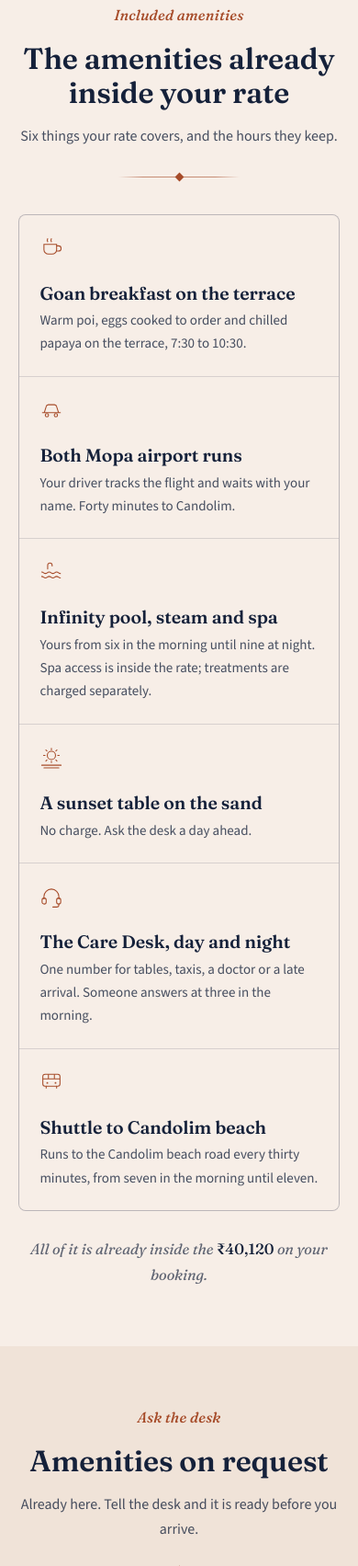
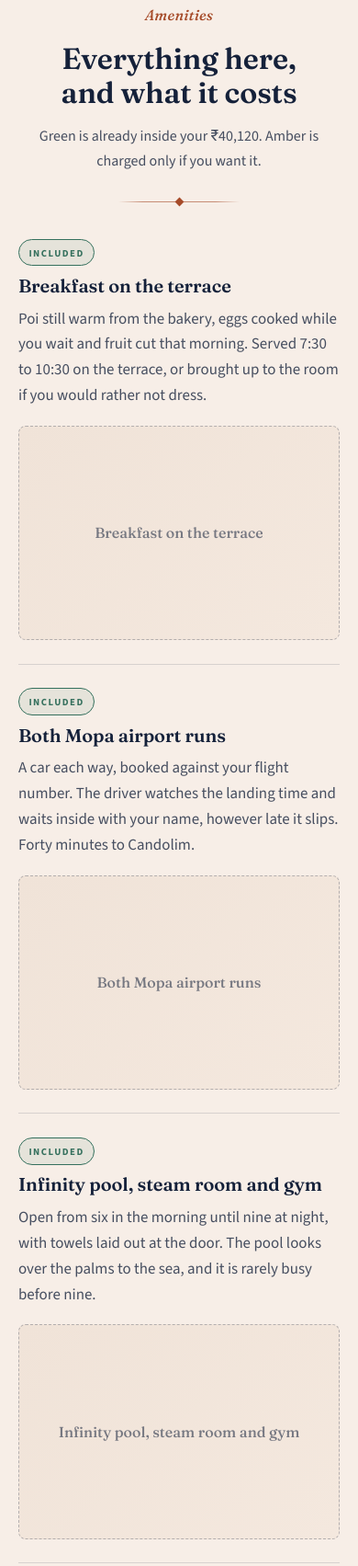
Before and after one commit to yadhunandhitha08-ui/zo-goa-reservation, a plain HTML site: page index.html in a window 390 px wide. Shown: the part 4476-6179 px from the top of the page at 92% size. Drawn offline with nearby package versions, Linux system fonts and the light colour scheme.

Commit message:
Merge the amenities into one labelled list
Included and priced amenities sat in two separate sections, so what a
thing cost depended on which section you happened to be reading. They
are now one list of thirteen, each row carrying its own label — green
for what the rate covers, amber for what is charged — with a real
description instead of a one-line gloss, and a photograph beside it.

The photographs are not shot yet, so each slot names itself from
data-label rather than requesting a file that is not there. Nothing
404s; adding an <img> and dropping is-missing is all it will take.

"Spa, dinner or a night" becomes "Add before you arrive", which says
when rather than listing contents in the title.

Co-Authored-By: Claude Opus 5 <noreply@anthropic.com>

```diff
--- a/index.html
+++ b/index.html
@@ -10,7 +10,7 @@
   <link rel="preconnect" href="https://fonts.googleapis.com">
   <link rel="preconnect" href="https://fonts.gstatic.com" crossorigin>
   <link href="https://fonts.googleapis.com/css2?family=Fraunces:ital,opsz,wght@0,9..144,500..700;1,9..144,400..600&family=Source+Sans+3:ital,wght@0,400;0,500;0,600;0,700;1,400&display=swap" rel="stylesheet">
-  <link rel="stylesheet" href="style.css?v=2">
+  <link rel="stylesheet" href="style.css?v=3">
 </head>
 <body id="top">
 
@@ -36,7 +36,6 @@
           <li><a href="#stay">Your stay</a></li>
           <li><a href="#room">Your room</a></li>
           <li><a href="#included">Amenities</a></li>
-          <li><a href="#request">On request</a></li>
           <li><a href="#around">Around you</a></li>
         </ul>
         <a class="btn btn--solid btn--sm" href="#manage">View reservation</a>
@@ -246,130 +245,123 @@
     </section>
 
     <!-- ============================================================
-         4. INCLUDED — what the total already covers
+         4. AMENITIES — one list, each marked included or priced
+         Every amenity carries its own label, so nothing has to be
+         inferred from which section it happens to sit in.
          ============================================================ -->
-    <section class="section" id="included" aria-labelledby="includedTitle">
+    <section class="section" id="included" aria-labelledby="amenTitle">
       <div class="shell">
         <header class="section__head section__head--center">
-          <p class="eyebrow eyebrow--clay">Included amenities</p>
-          <h2 class="section__title" id="includedTitle">The amenities already inside your rate</h2>
-          <p class="section__sub">Six things your rate covers, and the hours they keep.</p>
+          <p class="eyebrow eyebrow--clay">Amenities</p>
+          <h2 class="section__title" id="amenTitle">Everything here, and what it costs</h2>
+          <p class="section__sub">Green is already inside your &#8377;40,120. Amber is charged only if you want it.</p>
           <span class="rule" aria-hidden="true"></span>
         </header>
 
-        <ul class="amenities">
-          <li class="amenity">
-            <svg class="amenity__icon" viewBox="0 0 32 32" fill="none" aria-hidden="true" focusable="false">
-              <path d="M6 12h17v7a6 6 0 0 1-6 6h-5a6 6 0 0 1-6-6v-7Z" stroke="currentColor" stroke-width="1.3"/>
-              <path d="M23 14h2.5a3.5 3.5 0 0 1 0 7H23" stroke="currentColor" stroke-width="1.3"/>
-              <path d="M11 4.5c-1 1.5-1 2.5 0 4M16 4.5c-1 1.5-1 2.5 0 4" stroke="currentColor" stroke-width="1.3" stroke-linecap="round"/>
-            </svg>
-            <h3>Goan breakfast on the terrace</h3>
-            <p>Warm poi, eggs cooked to order and chilled papaya on the terrace, 7:30 to 10:30.</p>
+        <ul class="amen">
+          <li class="amen__row">
+            <div class="amen__body">
+              <p class="tag tag--inc">Included</p>
+              <h3 class="amen__title">Breakfast on the terrace</h3>
+              <p class="amen__text">Poi still warm from the bakery, eggs cooked while you wait and fruit cut that morning. Served 7:30 to 10:30 on the terrace, or brought up to the room if you would rather not dress.</p>
+            </div>
+            <figure class="amen__media is-missing" data-label="Breakfast on the terrace" data-src="images/am-breakfast.jpg" role="img" aria-label="Photograph of breakfast on the terrace to follow"></figure>
           </li>
-          <li class="amenity">
-            <svg class="amenity__icon" viewBox="0 0 32 32" fill="none" aria-hidden="true" focusable="false">
-              <path d="M4 20.5h24M6.5 20.5 9 12.5A3 3 0 0 1 11.9 10h8.2a3 3 0 0 1 2.9 2.5l2.5 8" stroke="currentColor" stroke-width="1.3" stroke-linecap="round" stroke-linejoin="round"/>
-              <circle cx="10" cy="24" r="2.2" stroke="currentColor" stroke-width="1.3"/>
-              <circle cx="22" cy="24" r="2.2" stroke="currentColor" stroke-width="1.3"/>
-            </svg>
-            <h3>Both Mopa airport runs</h3>
-            <p>Your driver tracks the flight and waits with your name. Forty minutes to Candolim.</p>
+          <li class="amen__row">
+            <div class="amen__body">
+              <p class="tag tag--inc">Included</p>
+              <h3 class="amen__title">Both Mopa airport runs</h3>
+              <p class="amen__text">A car each way, booked against your flight number. The driver watches the landing time and waits inside with your name, however late it slips. Forty minutes to Candolim.</p>
+            </div>
+            <figure class="amen__media is-missing" data-label="Both Mopa airport runs" data-src="images/am-transfer.jpg" role="img" aria-label="Photograph of both mopa airport runs to follow"></figure>
           </li>
-          <li class="amenity">
-            <svg class="amenity__icon" viewBox="0 0 32 32" fill="none" aria-hidden="true" focusable="false">
-              <path d="M3 22c2.5 0 2.5 2 5 2s2.5-2 5-2 2.5 2 5 2 2.5-2 5-2 2.5 2 5 2" stroke="currentColor" stroke-width="1.3" stroke-linecap="round"/>
-              <path d="M3 16c2.5 0 2.5 2 5 2s2.5-2 5-2 2.5 2 5 2 2.5-2 5-2 2.5 2 5 2" stroke="currentColor" stroke-width="1.3" stroke-linecap="round"/>
-              <path d="M11 12V7a3 3 0 0 1 6 0v1" stroke="currentColor" stroke-width="1.3" stroke-linecap="round"/>
-            </svg>
-            <h3>Infinity pool, steam and spa</h3>
-            <p>Yours from six in the morning until nine at night. Spa access is inside the rate; treatments are charged separately.</p>
+          <li class="amen__row">
+            <div class="amen__body">
+              <p class="tag tag--inc">Included</p>
+              <h3 class="amen__title">Infinity pool, steam room and gym</h3>
+              <p class="amen__text">Open from six in the morning until nine at night, with towels laid out at the door. The pool looks over the palms to the sea, and it is rarely busy before nine.</p>
+            </div>
+            <figure class="amen__media is-missing" data-label="Infinity pool, steam room and gym" data-src="images/am-pool.jpg" role="img" aria-label="Photograph of infinity pool, steam room and gym to follow"></figure>
           </li>
-          <li class="amenity">
-            <svg class="amenity__icon" viewBox="0 0 32 32" fill="none" aria-hidden="true" focusable="false">
-              <circle cx="16" cy="13" r="5.5" stroke="currentColor" stroke-width="1.3"/>
-              <path d="M16 3.5v2M16 20.5v2M5.5 13h2M24.5 13h2M8.6 5.6l1.4 1.4M22 19l1.4 1.4M23.4 5.6 22 7M10 19l-1.4 1.4" stroke="currentColor" stroke-width="1.3" stroke-linecap="round"/>
-              <path d="M3 26h26M6 29.5h20" stroke="currentColor" stroke-width="1.3" stroke-linecap="round"/>
-            </svg>
-            <h3>A sunset table on the sand</h3>
-            <p>No charge. Ask the desk a day ahead.</p>
+          <li class="amen__row">
+            <div class="amen__body">
+              <p class="tag tag--pay">Priced</p>
+              <h3 class="amen__title">The spa</h3>
+              <p class="amen__text">Four treatment rooms above the garden. Oil massage from &#8377;2,100, an hour for two at &#8377;4,200. The steam room stays inside your rate; only the treatments are charged.</p>
+            </div>
+            <figure class="amen__media is-missing" data-label="The spa" data-src="images/am-spa.jpg" role="img" aria-label="Photograph of the spa to follow"></figure>
           </li>
-          <li class="amenity">
-            <svg class="amenity__icon" viewBox="0 0 32 32" fill="none" aria-hidden="true" focusable="false">
-              <path d="M6 19v-3a10 10 0 0 1 20 0v3" stroke="currentColor" stroke-width="1.3" stroke-linecap="round"/>
-              <rect x="3.5" y="18" width="5.5" height="8" rx="2.75" stroke="currentColor" stroke-width="1.3"/>
-              <rect x="23" y="18" width="5.5" height="8" rx="2.75" stroke="currentColor" stroke-width="1.3"/>
-              <path d="M26 26v1a3 3 0 0 1-3 3h-5" stroke="currentColor" stroke-width="1.3" stroke-linecap="round"/>
-            </svg>
-            <h3>The Care Desk, day and night</h3>
-            <p>One number for tables, taxis, a doctor or a late arrival. Someone answers at three in the morning.</p>
+          <li class="amen__row">
+            <div class="amen__body">
+              <p class="tag tag--inc">Included</p>
+              <h3 class="amen__title">A table on the sand at sunset</h3>
+              <p class="amen__text">A table carried down to the beach and set for the hour you choose. No charge to reserve it. Ask the desk a day ahead, as there are only six.</p>
+            </div>
+            <figure class="amen__media is-missing" data-label="A table on the sand at sunset" data-src="images/am-sunset-table.jpg" role="img" aria-label="Photograph of a table on the sand at sunset to follow"></figure>
           </li>
-          <li class="amenity">
-            <svg class="amenity__icon" viewBox="0 0 32 32" fill="none" aria-hidden="true" focusable="false">
-              <rect x="4.5" y="6.5" width="23" height="16" rx="3" stroke="currentColor" stroke-width="1.3"/>
-              <path d="M4.5 12.5h23M12 6.5v6M20 6.5v6" stroke="currentColor" stroke-width="1.3"/>
-              <path d="M9 22.5v2.5M23 22.5v2.5" stroke="currentColor" stroke-width="1.3" stroke-linecap="round"/>
-              <circle cx="10.5" cy="18" r="1.2" fill="currentColor"/>
-              <circle cx="21.5" cy="18" r="1.2" fill="currentColor"/>
-            </svg>
-            <h3>Shuttle to Candolim beach</h3>
-            <p>Runs to the Candolim beach road every thirty minutes, from seven in the morning until eleven.</p>
+          <li class="amen__row">
+            <div class="amen__body">
+              <p class="tag tag--inc">Included</p>
+              <h3 class="amen__title">The Care Desk</h3>
+              <p class="amen__text">One number for everything: a table, a taxi, a doctor, a late arrival. Someone picks up at three in the morning, and a doctor attends in your room rather than the lobby. The hospital is 6 km away.</p>
+            </div>
+            <figure class="amen__media is-missing" data-label="The Care Desk" data-src="images/am-care-desk.jpg" role="img" aria-label="Photograph of the care desk to follow"></figure>
           </li>
-        </ul>
-
-        <p class="amenities__foot">
-          All of it is already inside the <span class="num">&#8377;40,120</span> on your booking.
-        </p>
-      </div>
-    </section>
-
-    <!-- ============================================================
-         4b. AMENITIES ON REQUEST
-         Pets, step-free access, cots, diet, parking. Shown as amenities,
-         so a guest never has to wonder whether the hotel accommodates
-         them, and never cancels because it was left unsaid.
-         ============================================================ -->
-    <section class="section section--raised" id="request" aria-labelledby="requestTitle">
-      <div class="shell">
-        <header class="section__head section__head--center">
-          <p class="eyebrow eyebrow--clay">Ask the desk</p>
-          <h2 class="section__title" id="requestTitle">Amenities on request</h2>
-          <p class="section__sub">Already here. Tell the desk and it is ready before you arrive.</p>
-          <span class="rule" aria-hidden="true"></span>
-        </header>
-
-        <ul class="request-list">
-          <li class="rq">
-            <h3 class="rq__k">Dogs</h3>
-            <p class="rq__v">Up to 15 kg, in Garden rooms. &#8377;600 a night. Not in Ocean-View rooms.</p>
+          <li class="amen__row">
+            <div class="amen__body">
+              <p class="tag tag--inc">Included</p>
+              <h3 class="amen__title">Step-free access</h3>
+              <p class="amen__text">A lift to every floor and no step into Room 214 or its shower. Grab bars are fitted beside the bath and the WC at no charge. Ask before you fly and they are in place when you arrive.</p>
+            </div>
+            <figure class="amen__media is-missing" data-label="Step-free access" data-src="images/am-access.jpg" role="img" aria-label="Photograph of step-free access to follow"></figure>
           </li>
-          <li class="rq">
-            <h3 class="rq__k">Step-free access</h3>
-            <p class="rq__v">A lift to every floor, and no step into Room 214 or its shower. Grab bars fitted free.</p>
+          <li class="amen__row">
+            <div class="amen__body">
+              <p class="tag tag--inc">Included</p>
+              <h3 class="amen__title">Travelling with children</h3>
+              <p class="amen__text">A cot and a high chair at no charge, and the kitchen will cook plain food off the menu. An extra bed for an older child is &#8377;1,800 a night.</p>
+            </div>
+            <figure class="amen__media is-missing" data-label="Travelling with children" data-src="images/am-children.jpg" role="img" aria-label="Photograph of travelling with children to follow"></figure>
           </li>
-          <li class="rq">
-            <h3 class="rq__k">Children</h3>
-            <p class="rq__v">Cot and high chair at no charge. An extra bed is &#8377;1,800 a night.</p>
+          <li class="amen__row">
+            <div class="amen__body">
+              <p class="tag tag--pay">Priced</p>
+              <h3 class="amen__title">Dogs</h3>
+              <p class="amen__text">Up to 15 kg, in Garden rooms only, at &#8377;600 a night. A bed and bowls are in the room before you arrive. Not in Ocean-View rooms, so this would mean moving yours.</p>
+            </div>
+            <figure class="amen__media is-missing" data-label="Dogs" data-src="images/am-dogs.jpg" role="img" aria-label="Photograph of dogs to follow"></figure>
           </li>
-          <li class="rq">
-            <h3 class="rq__k">Food and allergies</h3>
-            <p class="rq__v">Jain, vegan and low-spice cooked to order. Tell the kitchen a day ahead.</p>
+          <li class="amen__row">
+            <div class="amen__body">
+              <p class="tag tag--inc">Included</p>
+              <h3 class="amen__title">The kitchen</h3>
+              <p class="amen__text">Jain, vegan, gluten-free and low-spice are cooked to order rather than adapted. Tell the kitchen a day ahead and the chef comes out to confirm it with you.</p>
+            </div>
+            <figure class="amen__media is-missing" data-label="The kitchen" data-src="images/am-kitchen.jpg" role="img" aria-label="Photograph of the kitchen to follow"></figure>
           </li>
-          <li class="rq">
-            <h3 class="rq__k">Parking</h3>
-            <p class="rq__v">Free on the property, with valet at the door.</p>
+          <li class="amen__row">
+            <div class="amen__body">
+              <p class="tag tag--inc">Included</p>
+              <h3 class="amen__title">Parking and valet</h3>
+              <p class="amen__text">Free on the property, with valet at the door. Covered, and the gate is manned through the night.</p>
+            </div>
+            <figure class="amen__media is-missing" data-label="Parking and valet" data-src="images/am-parking.jpg" role="img" aria-label="Photograph of parking and valet to follow"></figure>
           </li>
-          <li class="rq">
-            <h3 class="rq__k">Early arrival</h3>
-            <p class="rq__v">Rooms are held from 2 pm. Earlier depends on the night before, so ask and we will try.</p>
+          <li class="amen__row">
+            <div class="amen__body">
+              <p class="tag tag--pay">Priced</p>
+              <h3 class="amen__title">Laundry and room service</h3>
+              <p class="amen__text">Laundry comes back the same day if it is in by nine, priced per piece. Room service runs through the night at menu price.</p>
+            </div>
+            <figure class="amen__media is-missing" data-label="Laundry and room service" data-src="images/am-laundry.jpg" role="img" aria-label="Photograph of laundry and room service to follow"></figure>
           </li>
-          <li class="rq">
-            <h3 class="rq__k">Laundry</h3>
-            <p class="rq__v">Back the same day if it is in by 9 am. Priced per piece.</p>
-          </li>
-          <li class="rq">
-            <h3 class="rq__k">A doctor</h3>
-            <p class="rq__v">On call at any hour, seen in your room. The hospital is 6 km away.</p>
+          <li class="amen__row">
+            <div class="amen__body">
+              <p class="tag tag--inc">Included</p>
+              <h3 class="amen__title">Shuttle to Candolim beach</h3>
+              <p class="amen__text">Every thirty minutes from seven in the morning until eleven at night, to the beach road and back. The walk is six minutes if you would rather.</p>
+            </div>
+            <figure class="amen__media is-missing" data-label="Shuttle to Candolim beach" data-src="images/am-shuttle.jpg" role="img" aria-label="Photograph of shuttle to candolim beach to follow"></figure>
           </li>
         </ul>
       </div>
@@ -474,8 +466,8 @@
 
             <button class="action" type="button" id="btnExtras"
                     aria-expanded="false" aria-controls="drawerExtras">
-              <span class="action__title">Spa, dinner or a night</span>
-              <span class="action__text">Priced before you confirm.</span>
+              <span class="action__title">Add before you arrive</span>
+              <span class="action__text">Spa, dinner or an extra night.</span>
             </button>
 
             <a class="action" href="tel:+918320000000">
@@ -704,6 +696,6 @@
     </div>
   </footer>
 
-  <script src="script.js?v=14"></script>
+  <script src="script.js?v=15"></script>
 </body>
 </html>
--- a/style.css
+++ b/style.css
@@ -1494,3 +1494,94 @@ section[id], body[id] { scroll-margin-top: calc(var(--header-h) + 14px); }
   font-weight: 500;
   color: var(--on-night);
 }
+
+
+/* --------------------------------------------------------------------
+   17.6  Amenities — one list, each row carrying its own price label
+   Included and priced sat in separate sections before, which meant the
+   cost of a thing depended on where you happened to be reading. The
+   label now travels with the amenity.
+   -------------------------------------------------------------------- */
+:root { --priced: #8A5A2B; }   /* 5.1:1 on limewash */
+
+.amen {
+  display: grid;
+  gap: clamp(1.6rem, 3vw, 2.7rem);
+  margin-top: clamp(2rem, 4vw, 3rem);
+}
+.amen__row {
+  display: grid;
+  grid-template-columns: 1fr;
+  gap: 1.15rem;
+  align-items: center;
+  padding-bottom: clamp(1.6rem, 3vw, 2.7rem);
+  border-bottom: 1px solid var(--line);
+}
+.amen__row:last-child { border-bottom: 0; padding-bottom: 0; }
+
+@media (min-width: 820px) {
+  .amen__row { grid-template-columns: 1fr 1fr; gap: clamp(2rem, 4.5vw, 3.6rem); }
+  .amen__row:nth-child(even) .amen__media { order: -1; }
+}
+
+.amen__title {
+  margin-top: 0.6rem;
+  font-family: var(--font-display);
+  font-size: clamp(1.25rem, 2.4vw, 1.6rem);
+  line-height: 1.2;
+}
+.amen__text {
+  margin-top: 0.6rem;
+  max-width: 46ch;
+  line-height: 1.65;
+  color: var(--ink-dim);
+}
+
+.amen__media {
+  margin: 0;
+  border-radius: var(--radius-lg);
+  overflow: hidden;
+  background: var(--shell-deep);
+  box-shadow: var(--shadow);
+}
+/* height:auto or the width/height attributes win over aspect-ratio */
+.amen__media img {
+  display: block;
+  width: 100%;
+  height: auto;
+  aspect-ratio: 3 / 2;
+  object-fit: cover;
+}
+
+/* Until a photograph exists, the slot names itself rather than showing
+   a broken-image icon. script.js adds this class on load failure. */
+.amen__media.is-missing {
+  display: grid;
+  place-items: center;
+  aspect-ratio: 3 / 2;
+  background: linear-gradient(135deg, var(--shell-deep), var(--card-hover));
+  border: 1px dashed var(--line-firm);
+  box-shadow: none;
+}
+.amen__media.is-missing::after {
+  content: attr(data-label);
+  padding: 0 1.2rem;
+  text-align: center;
+  font-family: var(--font-display);
+  font-size: 1rem;
+  color: var(--ink-quiet);
+}
+
+.tag {
+  display: inline-block;
+  padding: 0.3rem 0.65rem;
+  border: 1px solid currentColor;
+  border-radius: 999px;
+  font-family: var(--font-body);
+  font-size: 0.67rem;
+  font-weight: 700;
+  letter-spacing: 0.14em;
+  text-transform: uppercase;
+}
+.tag--inc { color: var(--jade);   background: rgba(53, 112, 93, 0.09); }
+.tag--pay { color: var(--priced); background: rgba(138, 90, 43, 0.10); }
```
Also changed, not shown: script.js (+17 -0 lines).
